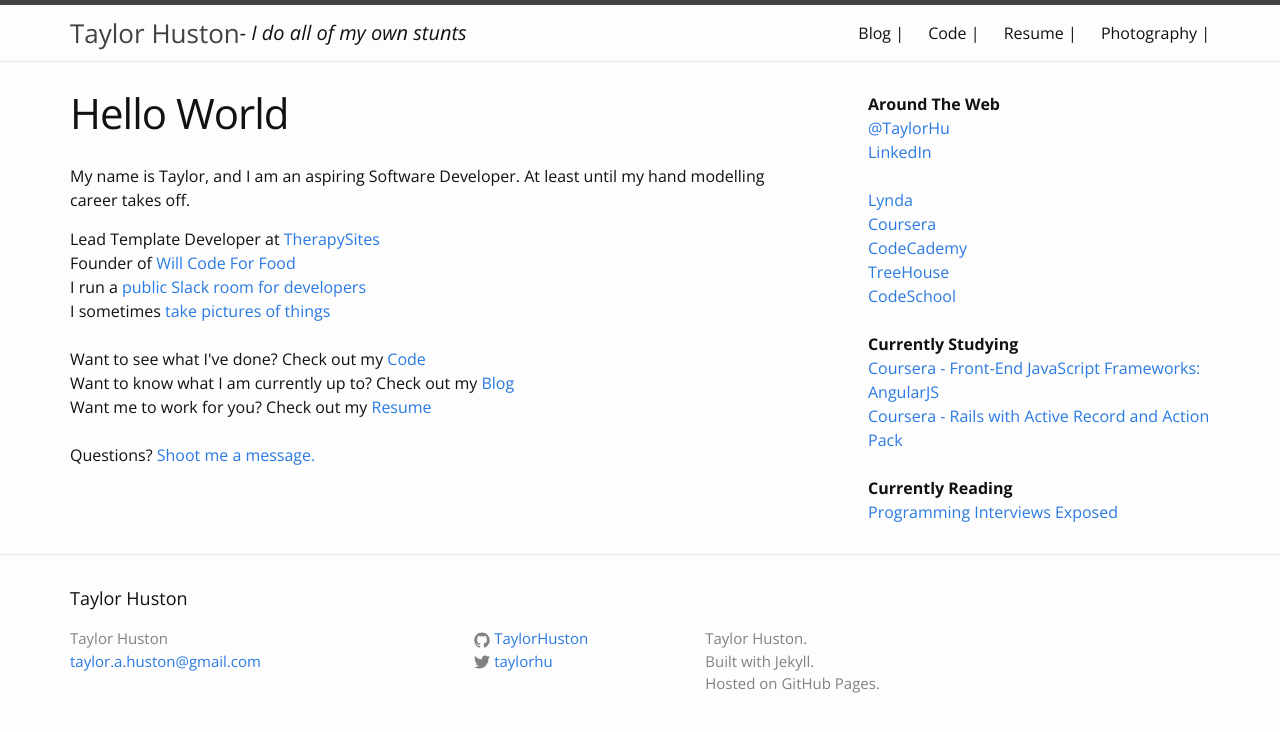
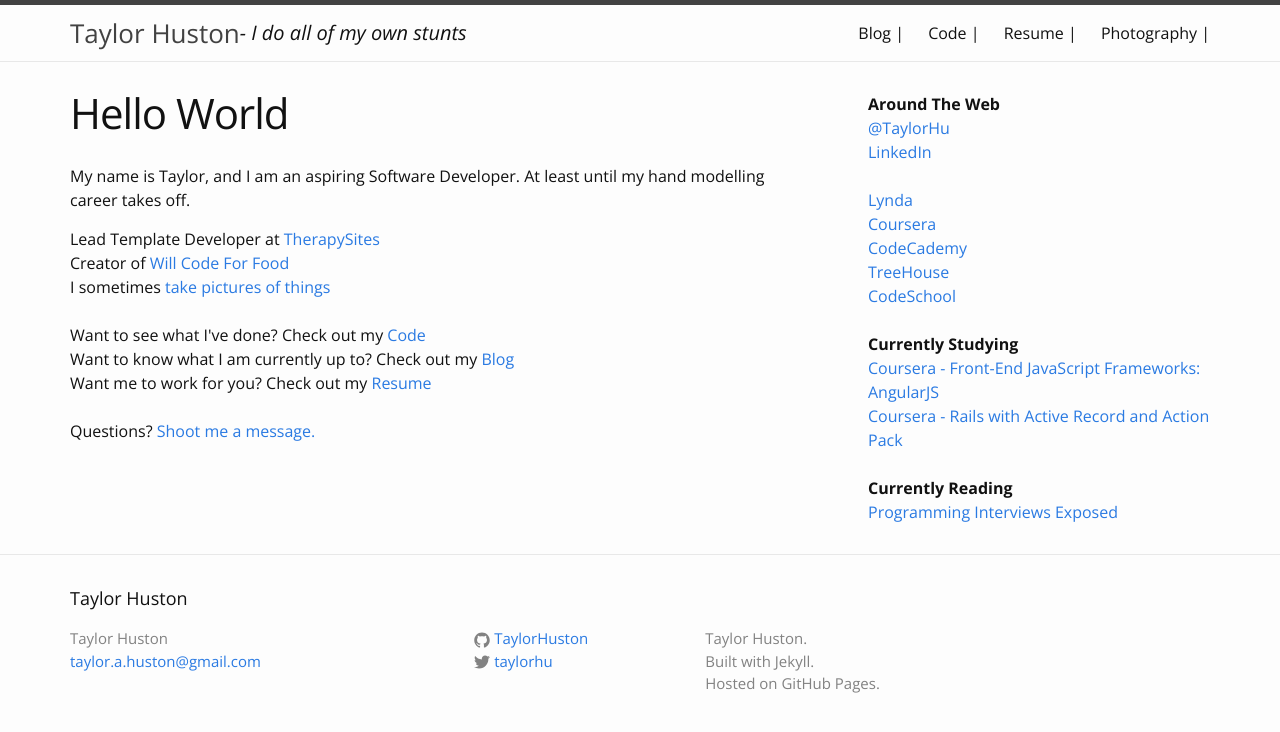
Before and after one commit to TaylorHuston/taylorhuston.github.io, a Jekyll site: the page built from index.html, in a window 1280 px wide. Shown: the top 732 px of the page. Built offline with Jekyll 4.4.1, drawn with Linux system fonts in a browser that asks for light colours; some web fonts are replaced.

Commit message:
Update Home page

```diff
--- a/index.html
+++ b/index.html
@@ -7,8 +7,7 @@ layout: page
   <p>My name is Taylor, and I am an aspiring Software Developer. At least until my hand modelling career takes off.</p>
 
   Lead Template Developer at <a href="http://www.therapysites.com" target="_blank">TherapySites</a><br />
-  Founder of <a href="http://www.willcodeforfood.io" target="_blank">Will Code For Food</a><br />
-  I run a <a href="https://iwritecodeslack.herokuapp.com/" target="_blank">public Slack room for developers</a><br/>
+  Creator of <a href="http://www.willcodeforfood.io" target="_blank">Will Code For Food</a><br />
   I sometimes <a href="http://www.taylorhustonphotography.com/" target="_blank">take pictures of things</a><br />
   <br />
   Want to see what I've done? Check out my <a href="code">Code</a><br />
```
